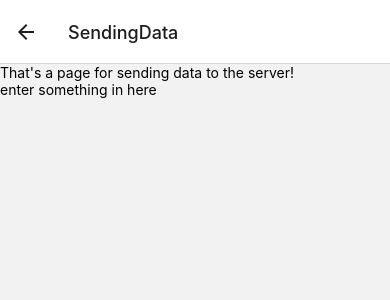
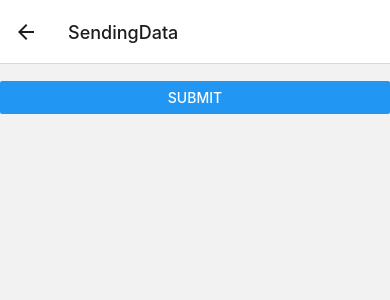
Before and after one commit to studentocsbMatvei/KennyAppOCSB2024, a React Native app in the folder DeliveryApp/: screen /SendingData in a window 390 px wide. Shown: the top 300 px of the page. Built offline with nearby package versions, Linux system fonts and the light colour scheme.

Commit message:
Example of a proper text input form is added

```diff
--- a/DeliveryApp/pages/SendingData.js
+++ b/DeliveryApp/pages/SendingData.js
@@ -6,10 +6,18 @@ import axios from 'axios';
 const API_URL = "http://10.13.21.17:5000/api/data";
 
 export default function SendingData({navigation}) {
+    const [number, setNumber] = useState(null);
+
+    const handleInput = (input) => {
+        setNumber(input);
+    }
+    const handleSubmit = () => {
+        alert('You entered: ' + number);
+    }
     return (
         <View>
-            <Text>That's a page for sending data to the server!</Text>
-            <TextInput placeholder='enter something in here'/>
+            <TextInput onChangeText={handleInput} value={number}/>
+            <Button title='Submit' onPress={handleSubmit} />
         </View>
     );
 }
```
